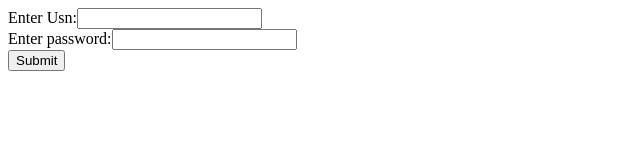
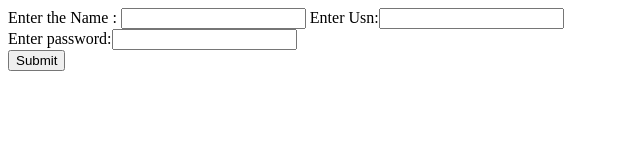
Before and after one commit to lakshmi466/Library-Management-System, a plain HTML site: page index.html in a window 1280 px wide. Shown: the whole page, without its empty margins (0-640 px from the left). Drawn offline with Linux system fonts and the light colour scheme.

Commit message:
Update index.html
changes from diff branch
Name feature added

```diff
--- a/index.html
+++ b/index.html
@@ -2,6 +2,7 @@
   <head>
     <title> LIBRARY MANAGEMENTY SYSTEM </title>
     <body>
+      Enter the Name : <input type="text" name="name" >
       Enter Usn:<input type="text" name="usn" >
       <br>
       Enter password:<input type="text" name="pass" >
```
